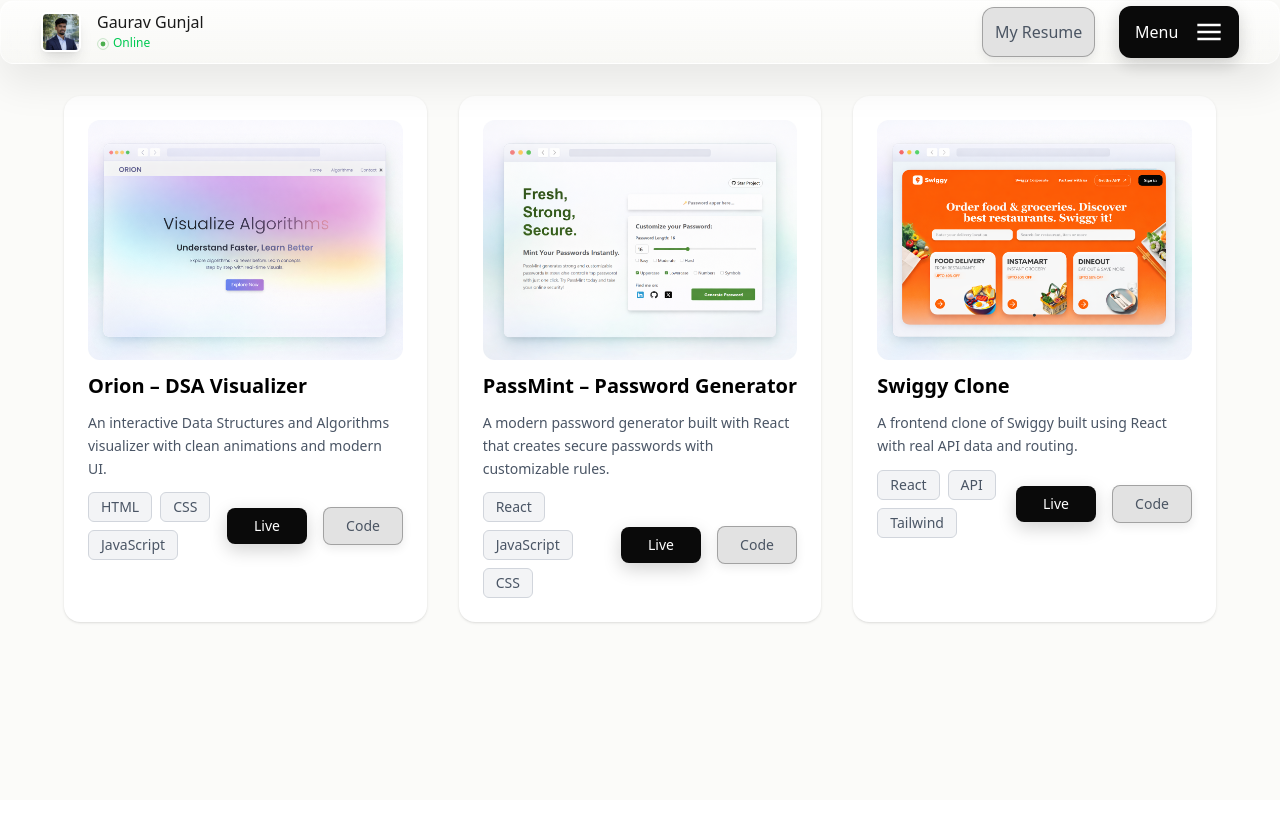
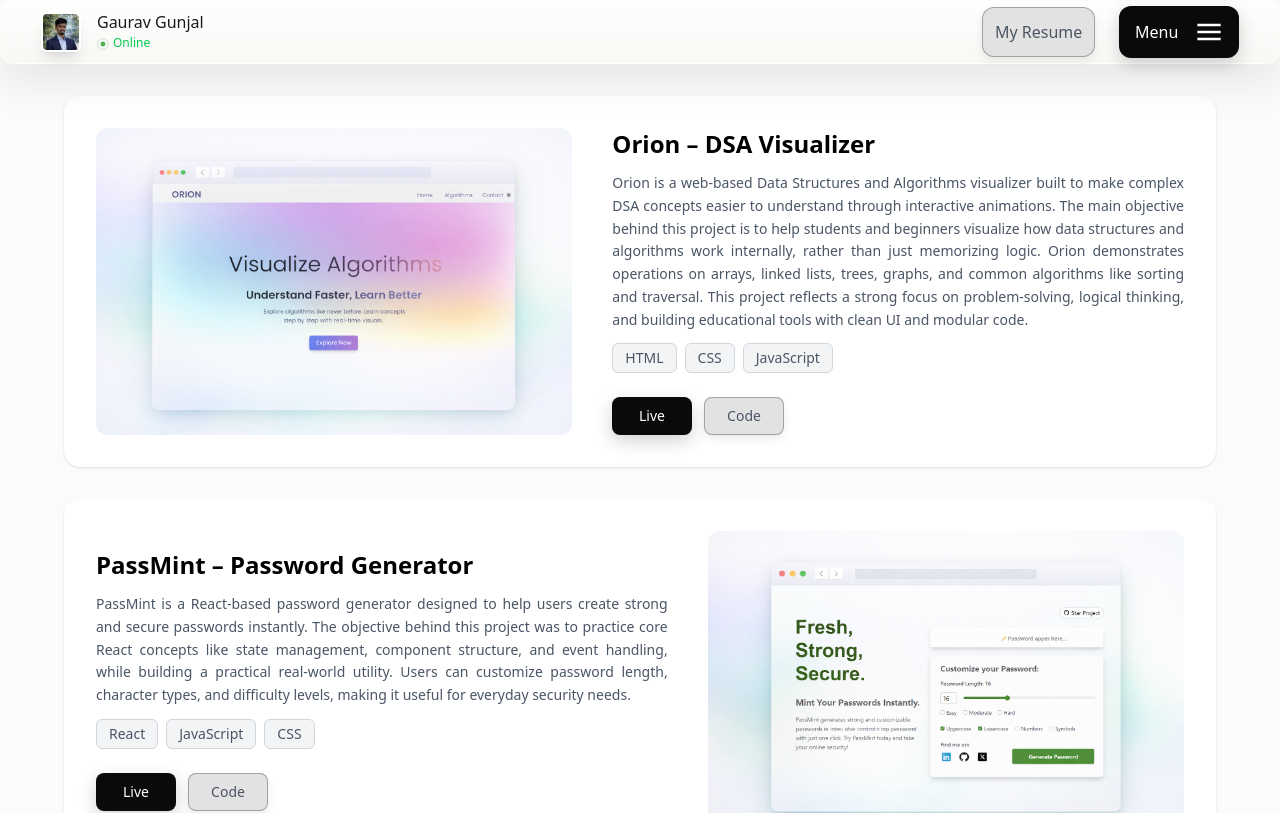
Before and after one commit to gauravGunjal14/portfolio, a React (Vite) app: page /projects in a window 1280 px wide. Shown: the top 813 px of the page. Built offline with nearby package versions, Linux system fonts and the light colour scheme.

Commit message:
worked on project project page

```diff
--- a/src/App.jsx
+++ b/src/App.jsx
@@ -2,19 +2,19 @@ import Home from './Pages/Home.jsx';
 import Projects from './Pages/Projects.jsx';
 import About from './Pages/About.jsx';
 import { BrowserRouter, Route, Routes } from 'react-router-dom';
+import ScrollToTop from "./Components/ScrollToTop";
 
-function App() {
+export default function App() {
   return (
     <div className="bg-[#FBFBF9]">
       <BrowserRouter>
+        <ScrollToTop />
         <Routes>
-          <Route path='/' element={<Home />} />
-          <Route path='/projects' element={<Projects />} />
-          <Route path='/about' element={<About />} />
+          <Route path="/" element={<Home />} />
+          <Route path="/projects" element={<Projects />} />
+          <Route path="/about" element={<About />} />
         </Routes>
       </BrowserRouter>
     </div>
   );
 }
-
-export default App;
--- /dev/null
+++ b/src/Components/BlueBackground.jsx
@@ -0,0 +1,12 @@
+export default function BlueBackground() {
+    return (
+        <div
+            className="absolute inset-0 z-0"
+            style={{
+                backgroundImage: `
+        radial-gradient(circle at 10% 50%, rgba(173, 216, 230, 0.35), transparent 30%),
+        radial-gradient(circle at 100% 90%, rgba(173, 216, 230, 0.35), transparent 20%)`,
+            }}
+        />
+    );
+}
--- a/src/Components/ProjectCard.jsx
+++ b/src/Components/ProjectCard.jsx
@@ -1,25 +1,28 @@
-export default function ProjectCard({ project }) {
+export default function ProjectCard({ project, index }) {
+  const isEven = index % 2 === 1;
   return (
-    <div className="bg-white rounded-2xl p-6 shadow-sm transition-shadow hover:shadow-md">
-
-      <div className="relative w-full h-60 overflow-hidden rounded-xl">
+    <div
+      className={`bg-white flex flex-col md:flex-row gap-10 rounded-2xl p-8 shadow-sm transition-shadow hover:shadow-md
+        ${isEven ? "md:flex-row-reverse" : ""}
+      `}>
+      <div className="relative w-full md:w-[480px] aspect-16/10 overflow-hidden rounded-xl">
         <img
           src={project.imageUrl}
           alt={project.imageName}
-          className="w-full h-full object-cover scale-[1.08]"
+          className="w-full h-full object-cover scale-[1.05]"
           style={{ objectPosition: "center 20%" }}
         />
       </div>
-
-      <h3 className="mt-3 text-xl font-semibold text-black">
+      <div className="flex flex-col justify-center">
+        <h3 className="text-2xl font-semibold text-black">
           {project.title}
         </h3>
 
-      <p className="mt-3 max-w-md text-gray-600 text-sm leading-relaxed">
-        {project.description}
+        <p className="mt-3 text-gray-600 text-sm text-justify leading-relaxed max-w-xl">
+          {project.details}
         </p>
 
-      <div className="flex justify-between items-center mt-3">
+        <div className="flex flex-col gap-4 mt-3">
           <div className="flex flex-wrap gap-2">
             {project.tech.map((tech, index) => (
               <span
@@ -31,7 +34,7 @@ export default function ProjectCard({ project }) {
             ))}
           </div>
 
-        <div className="flex justify-center items-center gap-4">
+          <div className="flex gap-3 mt-2">
             <a
               href={project.live}
               target="_blank"
@@ -49,5 +52,6 @@ export default function ProjectCard({ project }) {
           </div>
         </div>
       </div>
+    </div>
   );
 }
--- /dev/null
+++ b/src/Components/ProjectPreviewCard.jsx
@@ -0,0 +1,53 @@
+export default function ProjectCard({ project }) {
+  return (
+    <div className="bg-white rounded-2xl p-6 shadow-sm transition-shadow hover:shadow-md">
+
+      <div className="relative w-full h-60 overflow-hidden rounded-xl">
+        <img
+          src={project.imageUrl}
+          alt={project.imageName}
+          className="w-full h-full object-cover scale-[1.08]"
+          style={{ objectPosition: "center 20%" }}
+        />
+      </div>
+
+      <h3 className="mt-3 text-xl font-semibold text-black">
+        {project.title}
+      </h3>
+
+      <p className="mt-3 max-w-md text-gray-600 text-sm leading-relaxed">
+        {project.description}
+      </p>
+
+      <div className="flex justify-between items-center mt-3">
+        <div className="flex flex-wrap gap-2">
+          {project.tech.map((tech, index) => (
+            <span
+              key={index}
+              className="text-sm px-3 py-1 rounded-md bg-gray-100 text-gray-600 border border-gray-300"
+            >
+              {tech}
+            </span>
+          ))}
+        </div>
+
+        <div className="flex justify-center items-center gap-4">
+          <a
+            href={project.live}
+            target="_blank"
+            className="button-main flex justify-center items-center w-20 px-4 py-2 rounded-lg text-sm"
+          >
+            Live
+          </a>
+          <a
+            href={project.github}
+            target="_blank"
+            className="button-secondary flex justify-center items-center w-20 px-4 py-2 rounded-lg text-sm"
+          >
+            Code
+          </a>
+        </div>
+      </div>
+    </div>
+  );
+}
--- a/src/Components/ProjectsPreview.jsx
+++ b/src/Components/ProjectsPreview.jsx
@@ -1,6 +1,7 @@
 import { Link } from "react-router-dom";
 import { projects } from "../data/projects";
-import ProjectCard from "./ProjectCard";
+import ProjectCard from "./ProjectPreviewCard.jsx";
+import BlueBackground from "./BlueBackground.jsx";
 
 export default function ProjectsPreview() {
   const featuredProjects = projects.filter(p => p.featured);
@@ -8,15 +9,7 @@ export default function ProjectsPreview() {
   return (
 
     <div className="min-h-screen w-full bg-[#fefcff] relative">
-      <div
-        className="absolute inset-0 z-0"
-        style={{
-          backgroundImage: `
-        radial-gradient(circle at 10% 50%, rgba(173, 216, 230, 0.35), transparent 30%),
-        radial-gradient(circle at 100% 90%, rgba(173, 216, 230, 0.35), transparent 20%)`,
-        }}
-      />
-      {/* Your Content/Components */}
+      <BlueBackground />
       <section id="projects" className="py-24 px-6">
         <div className="max-w-6xl mx-auto">
 
@@ -34,7 +27,7 @@ export default function ProjectsPreview() {
             ))}
           </div>
 
-          <div className="mt-14 text-center">
+          <div className="mt-10 text-center">
             <Link
               to="/projects"
               className="button-secondary inline-flex px-6 py-3 rounded-xl">
--- /dev/null
+++ b/src/Components/ScrollToTop.jsx
@@ -0,0 +1,12 @@
+import { useEffect } from "react";
+import { useLocation } from "react-router-dom";
+
+export default function ScrollToTop() {
+  const { pathname } = useLocation();
+
+  useEffect(() => {
+    window.scrollTo(0, 0);
+  }, [pathname]);
+
+  return null;
+}
--- a/src/Pages/Projects.jsx
+++ b/src/Pages/Projects.jsx
@@ -1,15 +1,21 @@
-import ProjectCard from "../Components/ProjectCard.jsx";
 import { projects } from "../data/projects";
 import Headder from "../Components/Hedder.jsx";
+import BlueBackground from "../Components/BlueBackground.jsx"
+import ProjectCard from "../Components/ProjectCard.jsx";
 
 export default function Projects() {
   return (
     <div>
       <Headder />
       <section className="min-h-screen bg-[#FBFBF9] px-6 py-24">
-        <div className="max-w-6xl mx-auto grid grid-cols-1 sm:grid-cols-2 lg:grid-cols-3 gap-8">
-          {projects.map((project) => (
-            <ProjectCard key={project.id} project={project} />
+        {/* <BlueBackground /> */}
+        <div className="max-w-6xl mx-auto flex flex-col gap-8">
+          {projects.map((project, index) => (
+            <ProjectCard
+              key={project.id}
+              project={project}
+              index={index}
+            />
           ))}
         </div>
 
--- a/src/data/projects.js
+++ b/src/data/projects.js
@@ -9,8 +9,8 @@ export const projects = [
     details:
       "Orion is a web-based Data Structures and Algorithms visualizer built to make complex DSA concepts easier to understand through interactive animations. The main objective behind this project is to help students and beginners visualize how data structures and algorithms work internally, rather than just memorizing logic. Orion demonstrates operations on arrays, linked lists, trees, graphs, and common algorithms like sorting and traversal. This project reflects a strong focus on problem-solving, logical thinking, and building educational tools with clean UI and modular code.",
     tech: ["HTML", "CSS", "JavaScript"],
-    live: "https://your-orion-live-link.netlify.app", // add when deployed
-    github: "https://github.com/gaurav-gunjal14/Projects/tree/main/DSA-Visulizer",
+    live: "https://orion14.netlify.app/", // add when deployed
+    github: "https://github.com/gauravGunjal14/Orion",
     featured: true,
   },
   {
```
Also changed, not shown: 1 other file (tests, documents, lock files or other folders). Lines whose indentation alone changed are shown as unchanged.
